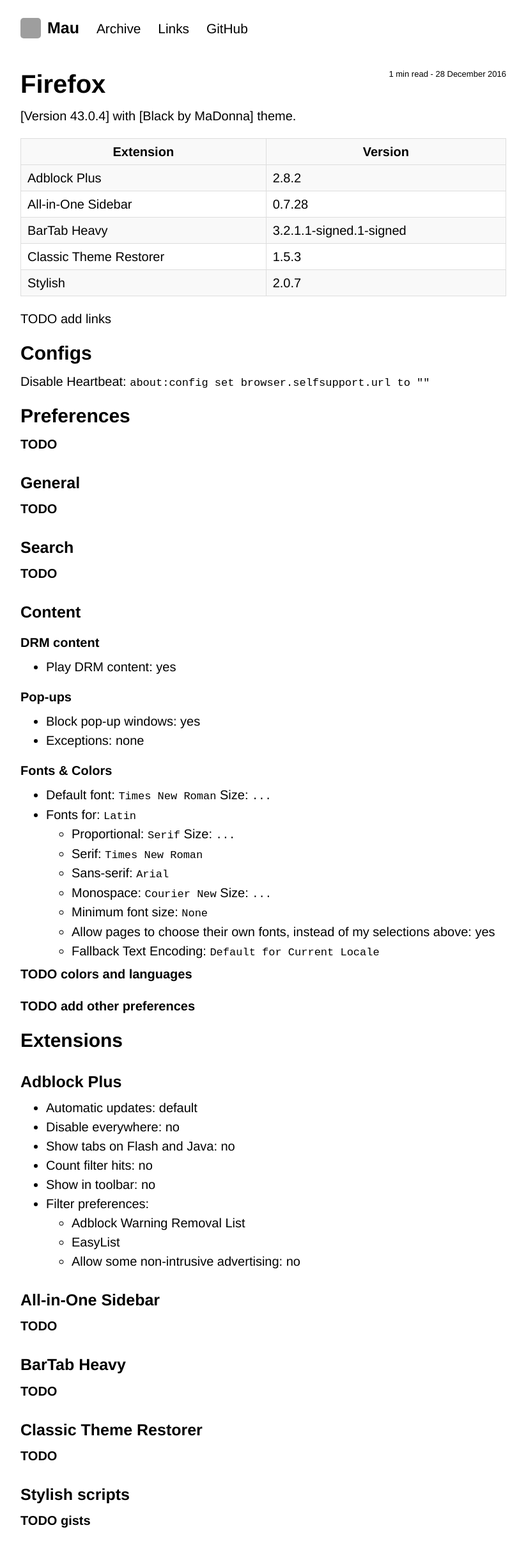
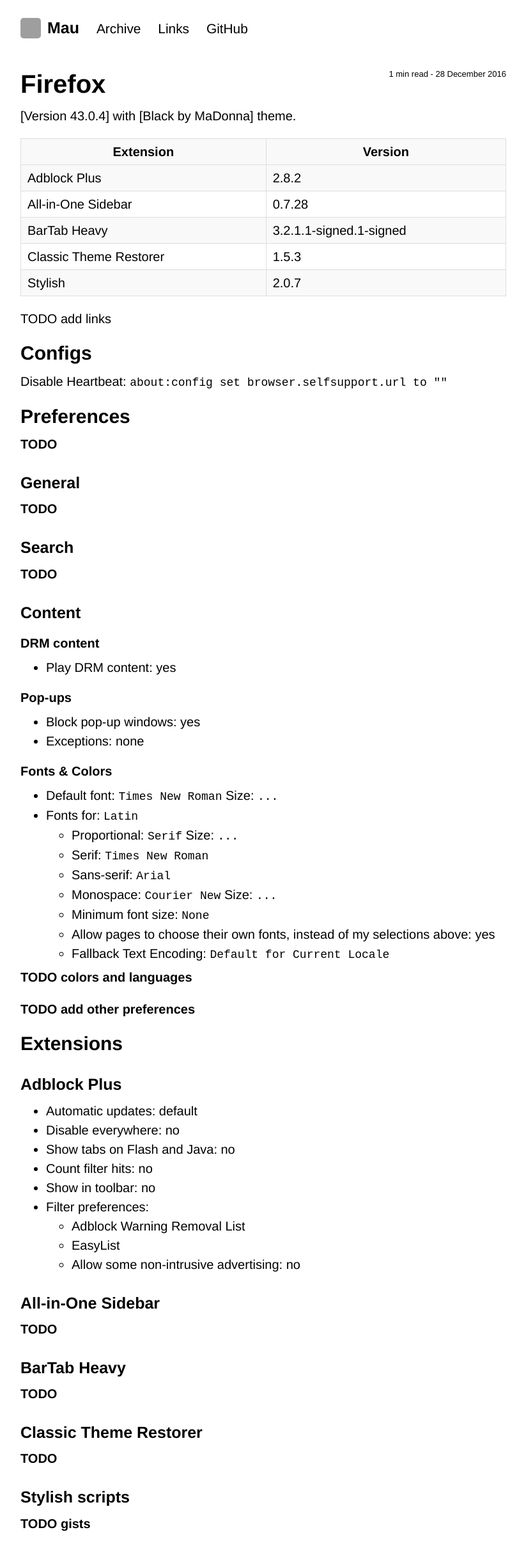
Before and after one commit to Maumagnaguagno/maumagnaguagno.github.io, a Jekyll site: the page built from firefox.md, in a window 1280 px wide. Shown: the whole page at 64% size, without its empty margins (228-1051 px from the left). Built offline with Jekyll 4.4.1, drawn with Linux system fonts in a browser that asks for light colours; our own code applies the rules of GitHub Pages for plain Markdown files; grey boxes are pictures that could not be loaded.

Commit message:
CSS with bigger font for simple code blocks

```diff
--- a/css/style.scss
+++ b/css/style.scss
@@ -85,7 +85,7 @@ dd { margin-bottom: 6px }
 
 // Code
 
-code { font-size: 85% }
+code { font-size: 90% }
 
 pre {
   margin: 0 -2rem 1rem -2rem;
```
